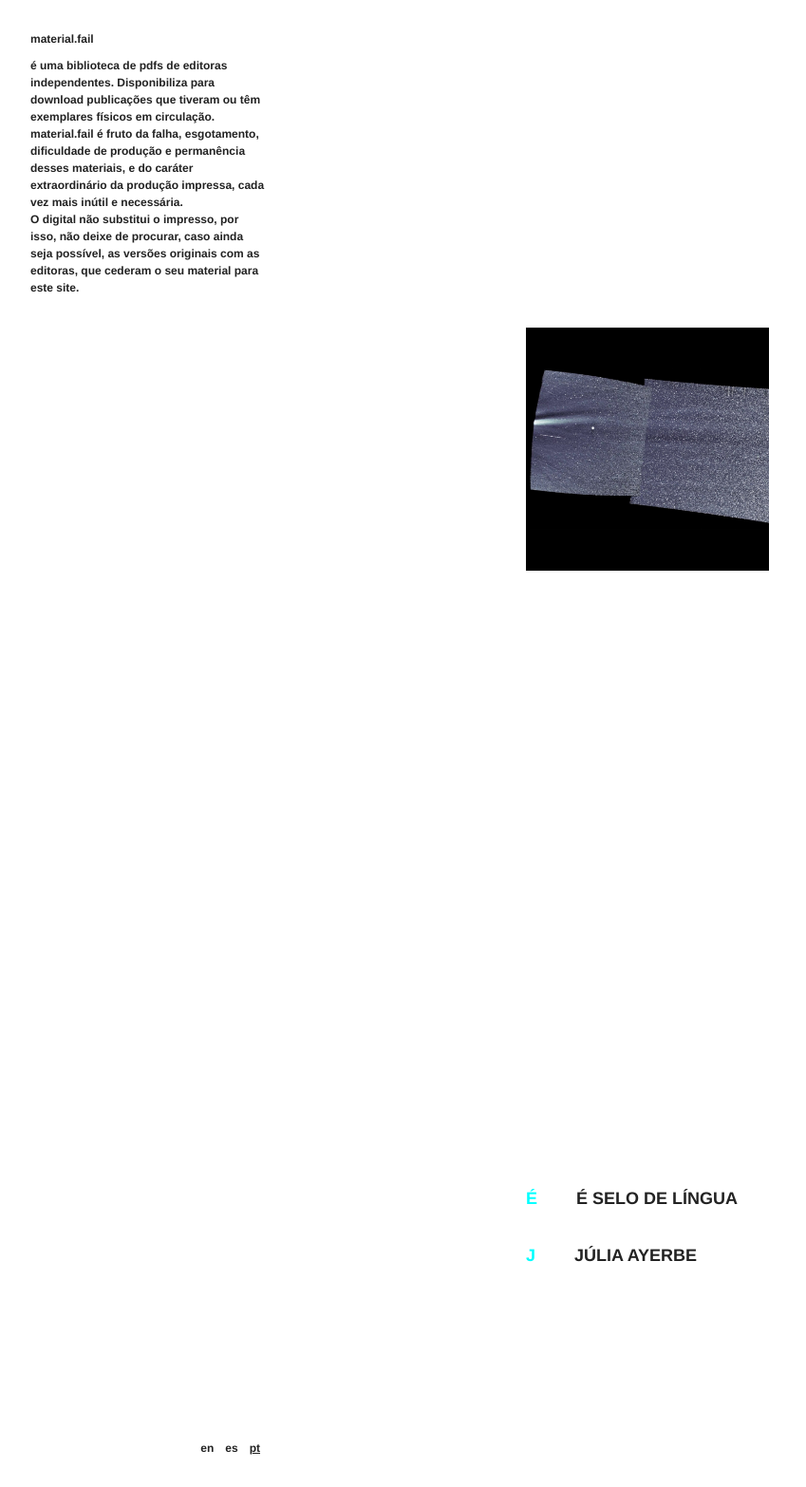
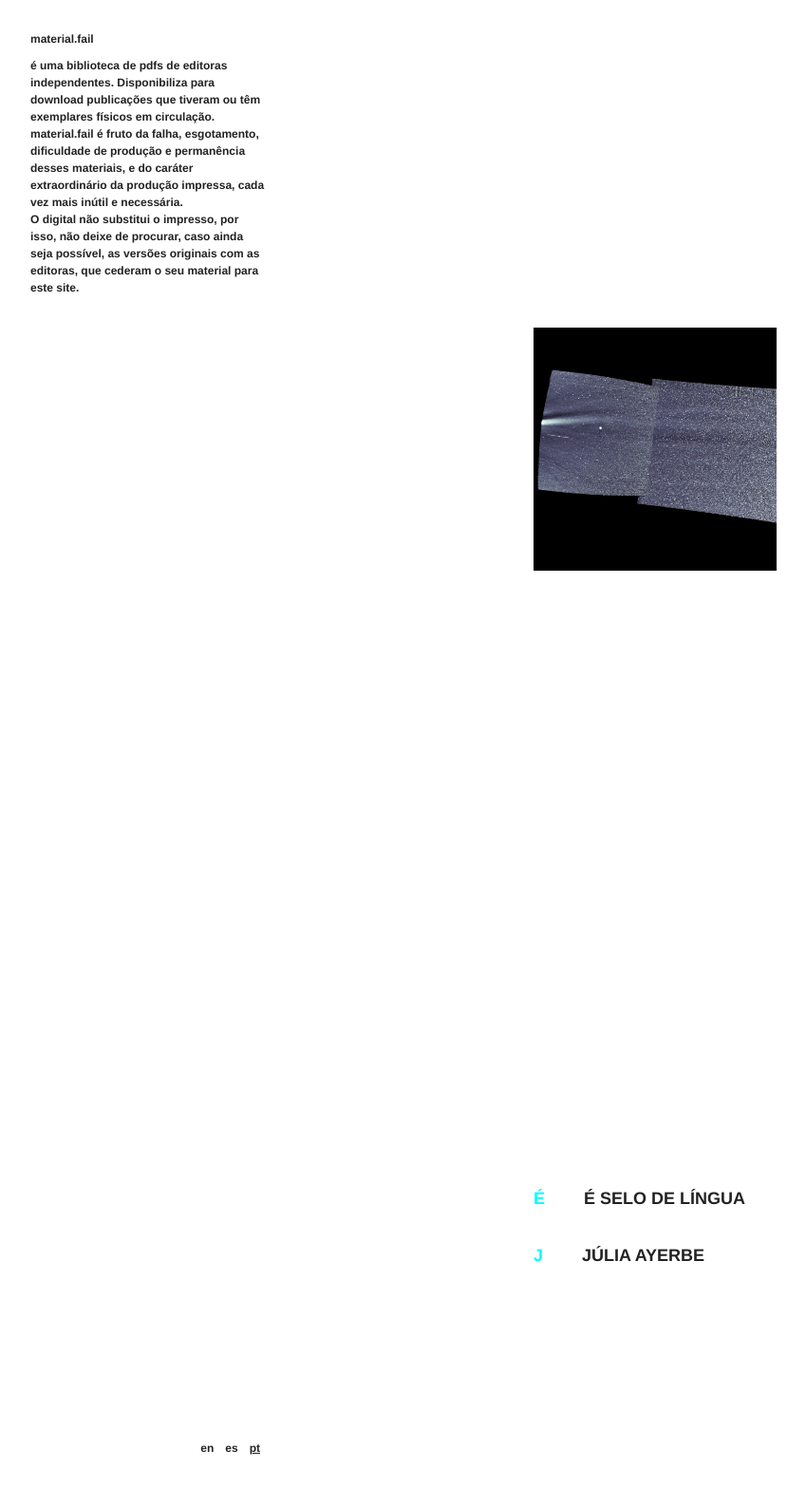
Before and after one commit to material-fail/material.fail, a Jekyll site: the page built from _pages/index.md, in a window 1280 px wide. Shown: the whole page at 95% size, without its empty margins (8-857 px from the left). Built offline with Jekyll 4.4.1, drawn with Linux system fonts in a browser that asks for light colours; nearby versions of some CDN libraries.

Commit message:
adjusts list sizes and positions in mobile+desktop

```diff
--- a/_sass/constants.scss
+++ b/_sass/constants.scss
@@ -6,6 +6,7 @@
 $INFO-LINK-SIZE: 12px;
 $LIST-TEXT-SIZE: 18px;
 
+$CONTENT-LEFT-MARGIN: 35%;
 //$BACKGROUND-COLOR: #7c8796;
 //$FOREGROUND-COLOR: #7c8796;
 //$TEXT-COLOR: #fff;
--- a/css/main.scss
+++ b/css/main.scss
@@ -138,6 +138,7 @@
         @include media-query(DESKTOP) {
           width: 256px;
           height: 100%;
+          margin: 0 0 0 $CONTENT-LEFT-MARGIN;
           padding-bottom: 0;
           background-position: center 25%;
         }
@@ -172,12 +173,14 @@
         }
 
         .list-content-align {
-          width: 70%;
+          width: 100%;
           height: 100%;
           margin: 0 auto;
+          box-sizing: border-box;
 
           @include media-query(DESKTOP) {
-            width: 256px;
+            margin: 0;
+            padding: 0 0 0 $CONTENT-LEFT-MARGIN;
           }
         }
       }
```
